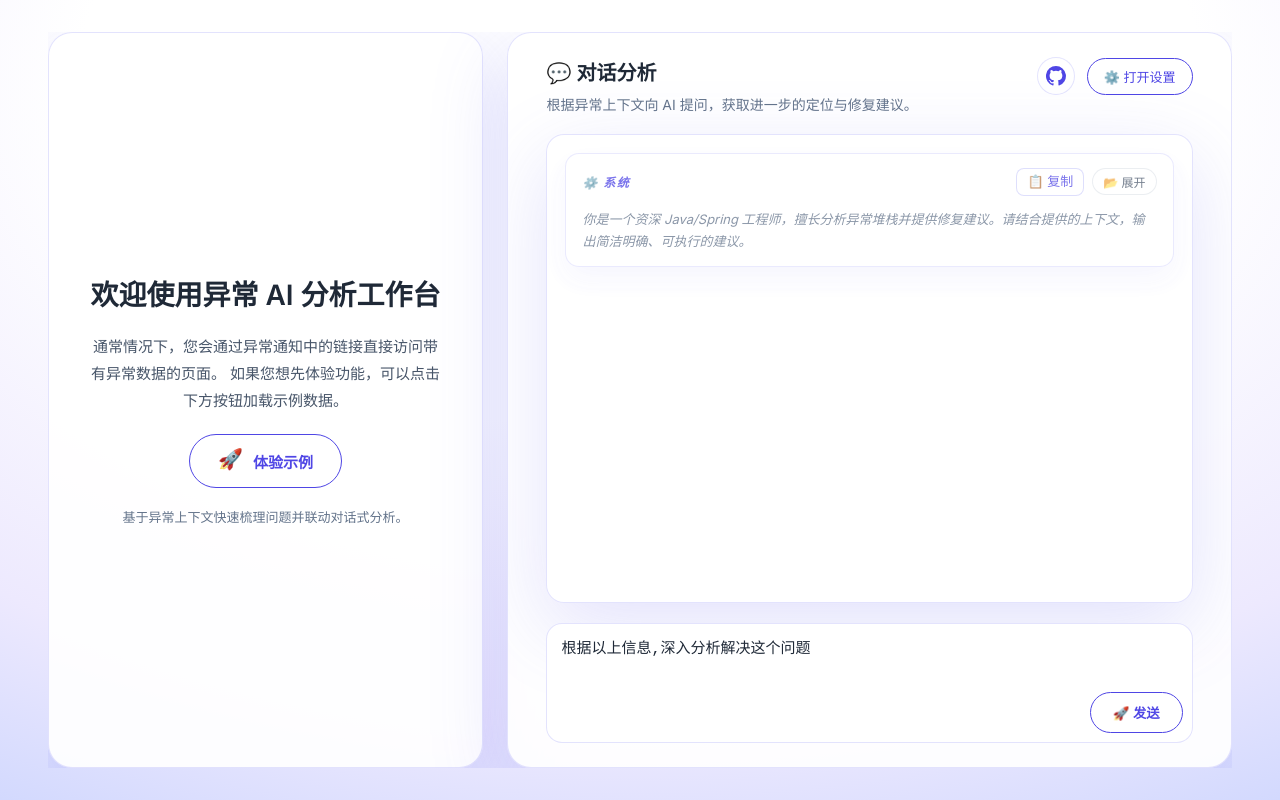
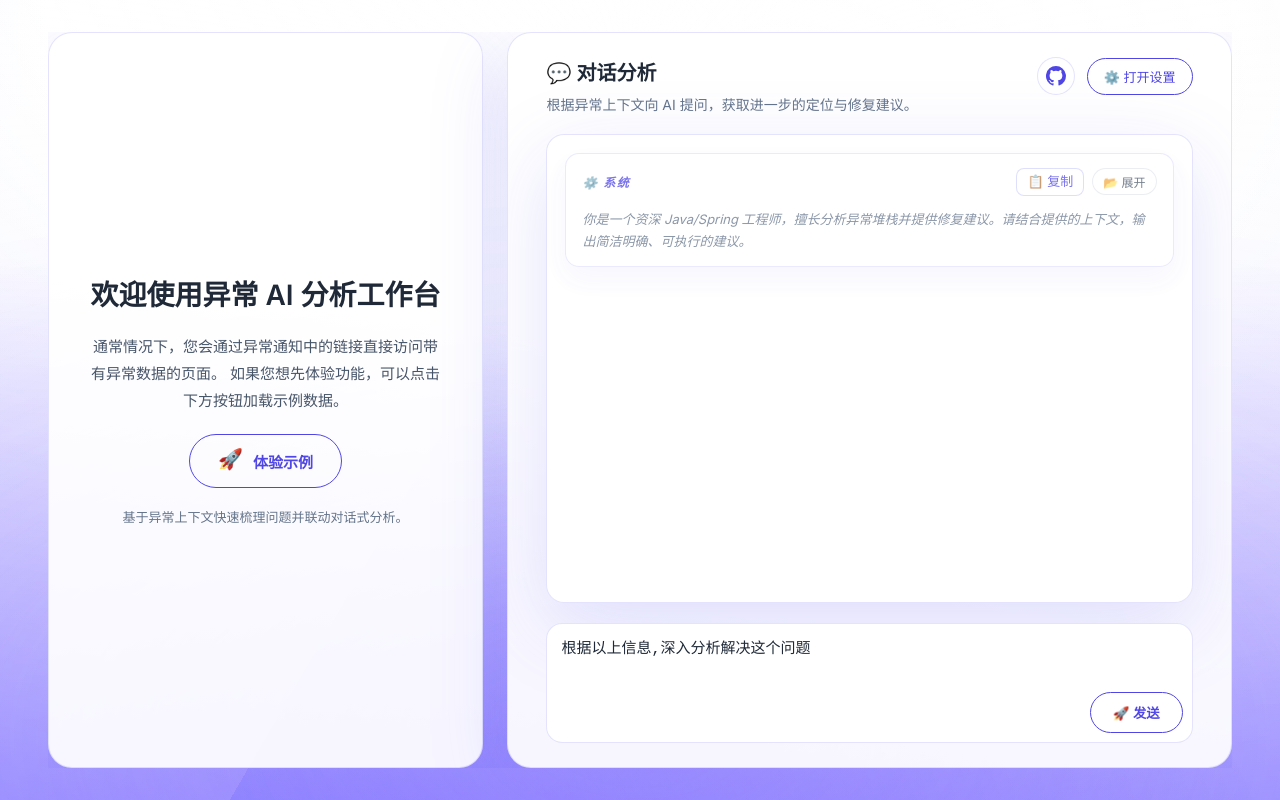
Before and after one commit to GuangYiDing/exception-notify, a React (Vite) app in the folder web/: page / in a window 1280 px wide. Built offline with nearby package versions, Linux system fonts and the light colour scheme.

Commit message:
fix(web): enhance radial background glow

```diff
--- a/web/src/styles.css
+++ b/web/src/styles.css
@@ -1,6 +1,15 @@
 :root {
   color-scheme: light;
-  --color-bg-gradient: radial-gradient(125% 125% at 50% 10%, #ffffff 35%, #ede9fe 65%, #c7d2fe 90%);
+  --color-bg-gradient: radial-gradient(
+    155% 135% at 50% 4%,
+    #ffffff 0%,
+    #ffffff 30%,
+    rgba(239, 241, 255, 0.82) 48%,
+    rgba(216, 218, 255, 0.88) 64%,
+    rgba(174, 180, 255, 0.92) 80%,
+    rgba(125, 129, 255, 0.94) 92%,
+    #6366f1 100%
+  );
   --color-surface: rgba(255, 255, 255, 0.92);
   --color-surface-strong: rgba(255, 255, 255, 0.98);
   --color-glass: rgba(255, 255, 255, 0.72);
@@ -34,6 +43,34 @@ body {
   font-family: 'Inter', -apple-system, BlinkMacSystemFont, 'Segoe UI', sans-serif;
   background: var(--color-bg-gradient);
   color: var(--color-text-primary);
+  position: relative;
+  min-height: 100vh;
+  overflow-x: hidden;
+}
+
+body::before,
+body::after {
+  content: '';
+  position: fixed;
+  pointer-events: none;
+  z-index: -1;
+}
+
+body::before {
+  inset: -14% -10% -26%;
+  background:
+    radial-gradient(120% 85% at 6% 94%, rgba(104, 79, 255, 0.6) 0%, rgba(104, 79, 255, 0) 72%),
+    radial-gradient(120% 85% at 94% 94%, rgba(127, 100, 255, 0.58) 0%, rgba(127, 100, 255, 0) 72%),
+    radial-gradient(150% 135% at 50% 10%, rgba(255, 255, 255, 0.2) 0%, rgba(255, 255, 255, 0) 58%),
+    conic-gradient(from 210deg at 50% 18%, rgba(255, 255, 255, 0.5) 0deg, rgba(255, 255, 255, 0) 120deg, rgba(255, 255, 255, 0.45) 210deg, rgba(255, 255, 255, 0) 360deg);
+}
+
+body::after {
+  inset: auto -22% -45%;
+  height: 78vh;
+  background: radial-gradient(65% 90% at 50% 24%, rgba(108, 84, 255, 0.68) 0%, rgba(108, 84, 255, 0.08) 68%, rgba(108, 84, 255, 0) 100%);
+  filter: blur(140px);
+  opacity: 0.7;
 }
 
 a {
```
